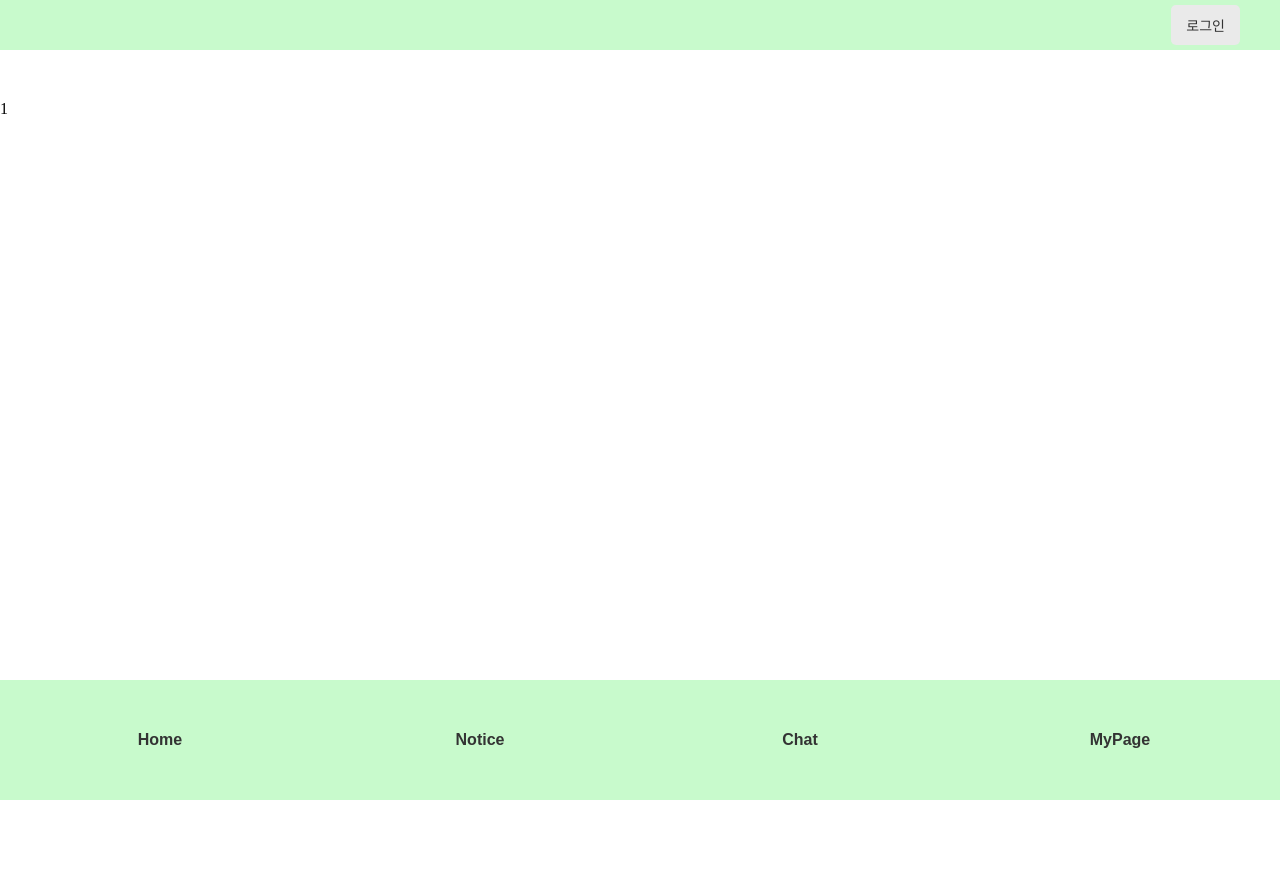
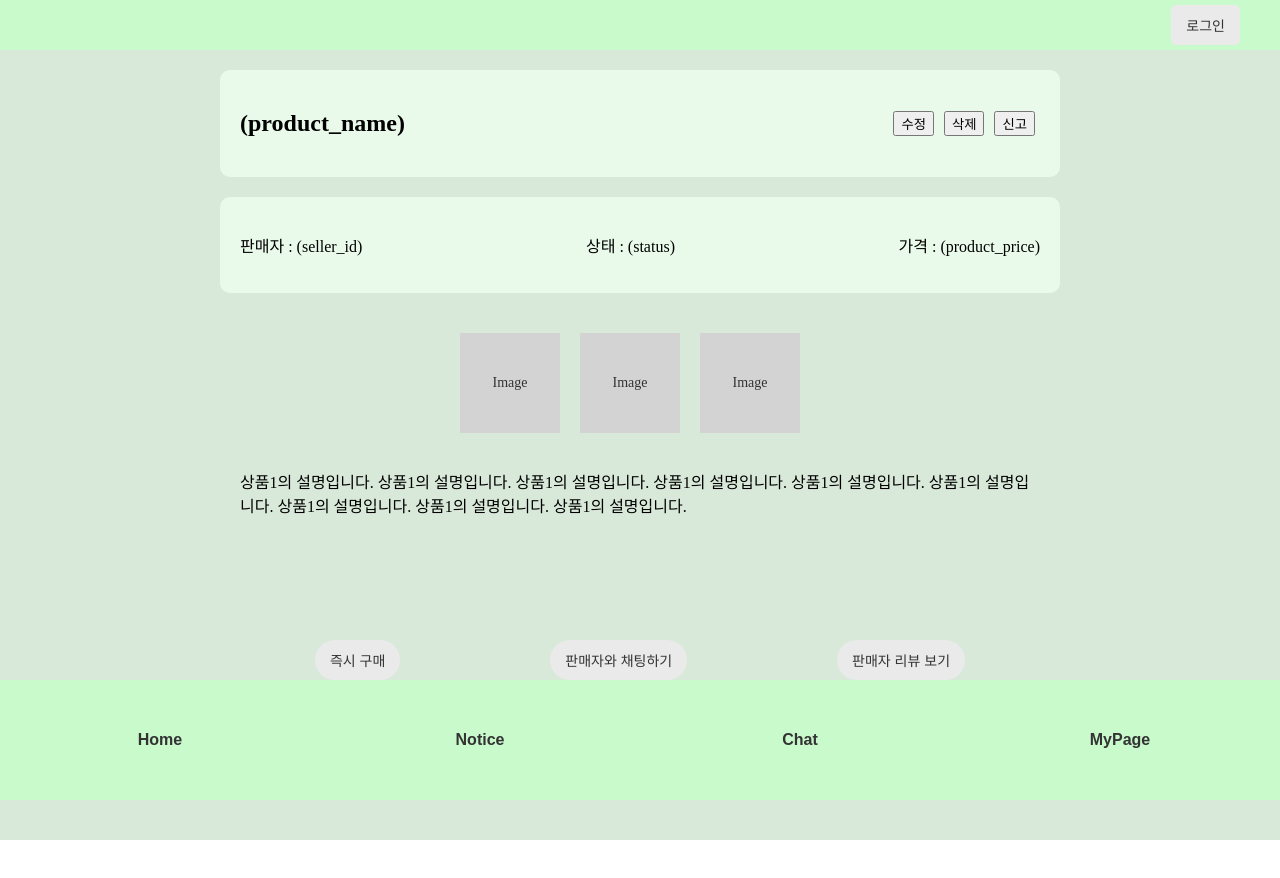
Before and after one commit to JaeSeungJae/DB_Project, a React (Vite) app in the folder Frontend/shopping_mall/: page /market/1 in a window 1280 px wide. Shown: the top 878 px of the page. After the commit the page ends 840 px from the top, so only its background shows below. Built offline with nearby package versions, Linux system fonts and the light colour scheme.

Commit message:
feat: MarketDetail 페이지 구현

```diff
--- a/Frontend/shopping_mall/src/pages/Market/MarketDetail.jsx
+++ b/Frontend/shopping_mall/src/pages/Market/MarketDetail.jsx
@@ -1,12 +1,51 @@
 import React from "react";
 import { useParams } from "react-router-dom";
+import { PageContainer, Header, ProductInfo, ImagesContainer, ImageBox, ButtonContainer, ActionButton,
+    ProductDetailInfo
+ } from "./MarketStyle";
 
 const MarketDetail = () => {
     const {id} = useParams();
 
     return (
-        <div style={{marginTop: '100px'}}>{id}</div>
-    )
+        <PageContainer>
+          {/* 상단 영역 */}
+          <Header>
+            <h2>(product_name)</h2>
+            <div>
+              <button style={{margin: '5px'}}>수정</button>
+              <button style={{margin: '5px'}}>삭제</button>
+              <button style={{margin: '5px'}}>신고</button>
+            </div>
+          </Header>
+
+          {/* 상품 정보 */}
+          <ProductDetailInfo>
+            <p>판매자 : (seller_id)</p>
+            <p>상태 : (status)</p>
+            <p>가격 : (product_price)</p>
+          </ProductDetailInfo>
+
+          {/* 상품 이미지 */}
+          <ImagesContainer>
+            <ImageBox>Image</ImageBox>
+            <ImageBox>Image</ImageBox>
+            <ImageBox>Image</ImageBox>
+          </ImagesContainer>
+
+          {/* 상품 설명 */}
+          <ProductInfo>
+            <p>상품{id}의 설명입니다. 상품{id}의 설명입니다. 상품{id}의 설명입니다. 상품{id}의 설명입니다. 상품{id}의 설명입니다. 상품{id}의 설명입니다. 상품{id}의 설명입니다. 상품{id}의 설명입니다. 상품{id}의 설명입니다. </p>
+          </ProductInfo>
+
+          {/* 버튼 */}
+          <ButtonContainer>
+            <ActionButton>즉시 구매</ActionButton>
+            <ActionButton>판매자와 채팅하기</ActionButton>
+            <ActionButton>판매자 리뷰 보기</ActionButton>
+          </ButtonContainer>
+        </PageContainer>
+    );
 }
 
 export default MarketDetail;
--- a/Frontend/shopping_mall/src/pages/Market/MarketMain.jsx
+++ b/Frontend/shopping_mall/src/pages/Market/MarketMain.jsx
@@ -21,7 +21,7 @@ const tempProductList = [
     {
         product_name: '상품1',
         product_price: '10000',
-        product_description: '이 상품은 상품1입니다.',
+        product_description: '이 상품은 상품1입니다. 이 상품은 상품1입니다. 이 상품은 상품1입니다.',
         product_image: '상품1 이미지',
         product_category: '컴퓨터',
         product_id: 1
--- a/Frontend/shopping_mall/src/pages/Market/MarketStyle.jsx
+++ b/Frontend/shopping_mall/src/pages/Market/MarketStyle.jsx
@@ -102,6 +102,8 @@ export const ImageBox = styled.div`
 // 상품 정보
 export const ProductInfo = styled.div`
   flex: 1;
+  flex-wrap: wrap;
+  max-width: 800px;
 `;
 
 // 상품 상태 및 날짜
@@ -131,7 +133,102 @@ export const AddButton = styled.button`
     background-color: #aef2ae;
   }
 `;
+// Detail 페이지
 
-export const SearchButton = styled(CategoryButton)`
+// 상단 정보 영역
+export const Header = styled.div`
+  background-color: #eafaea;
+  width: 100%;
+  max-width: 800px;
+  padding: 20px;
+  border-radius: 10px;
+  display: flex;
+  justify-content: space-between;
+  align-items: center;
+  margin-top: 50px;
+`;
 
+// 버튼 그룹 (수정, 삭제, 신고)
+export const HeaderButton = styled.button`
+  background-color: #dcdcdc;
+  border: none;
+  padding: 8px 12px;
+  border-radius: 5px;
+  font-size: 14px;
+  color: #333;
+  cursor: pointer;
+  margin-left: 10px;
+
+  &:hover {
+    background-color: #c8c8c8;
+  }
+`;
+
+// 상품 이미지 영역
+export const ImagesContainer = styled.div`
+  display: flex;
+  justify-content: space-around;
+  margin: 20px 0;
+`;
+
+// 상품 설명 영역
+export const ProductDescription = styled.div`
+  background-color: #eafaea;
+  width: 100%;
+  max-width: 800px;
+  padding: 20px;
+  border-radius: 10px;
+  margin-top: 20px;
+`;
+
+// 버튼 컨테이너
+export const ButtonContainer = styled.div`
+  display: flex;
+  justify-content: space-around;
+  margin-top: 20px;
+  width: 100%;
+  max-width: 800px;
+  margin-bottom: 140px;
+`;
+
+// 큰 버튼
+export const LargeButton = styled.button`
+  background-color: #dcdcdc;
+  border: none;
+  padding: 12px 20px;
+  border-radius: 10px;
+  font-size: 16px;
+  color: #333;
+  cursor: pointer;
+
+  &:hover {
+    background-color: #c8c8c8;
+  }
+`;
+
+export const ActionButton = styled.button`
+  background-color: #eaeaea;
+  border: none;
+  padding: 10px 15px;
+  border-radius: 20px;
+  font-size: 14px;
+  color: #333;
+  cursor: pointer;
+  transition: background-color 0.3s;
+
+  &:hover {
+    background-color: #dcdcdc;
+  }
+`;
+
+export const ProductDetailInfo = styled.div`
+  display: flex;
+  flex-direction: row;
+  justify-content: space-between;
+  width: 100%;
+  max-width: 800px;
+  background-color: #eafaea;
+  padding: 20px;
+  margin: 20px 0;
+  border-radius: 10px;
 `
```
